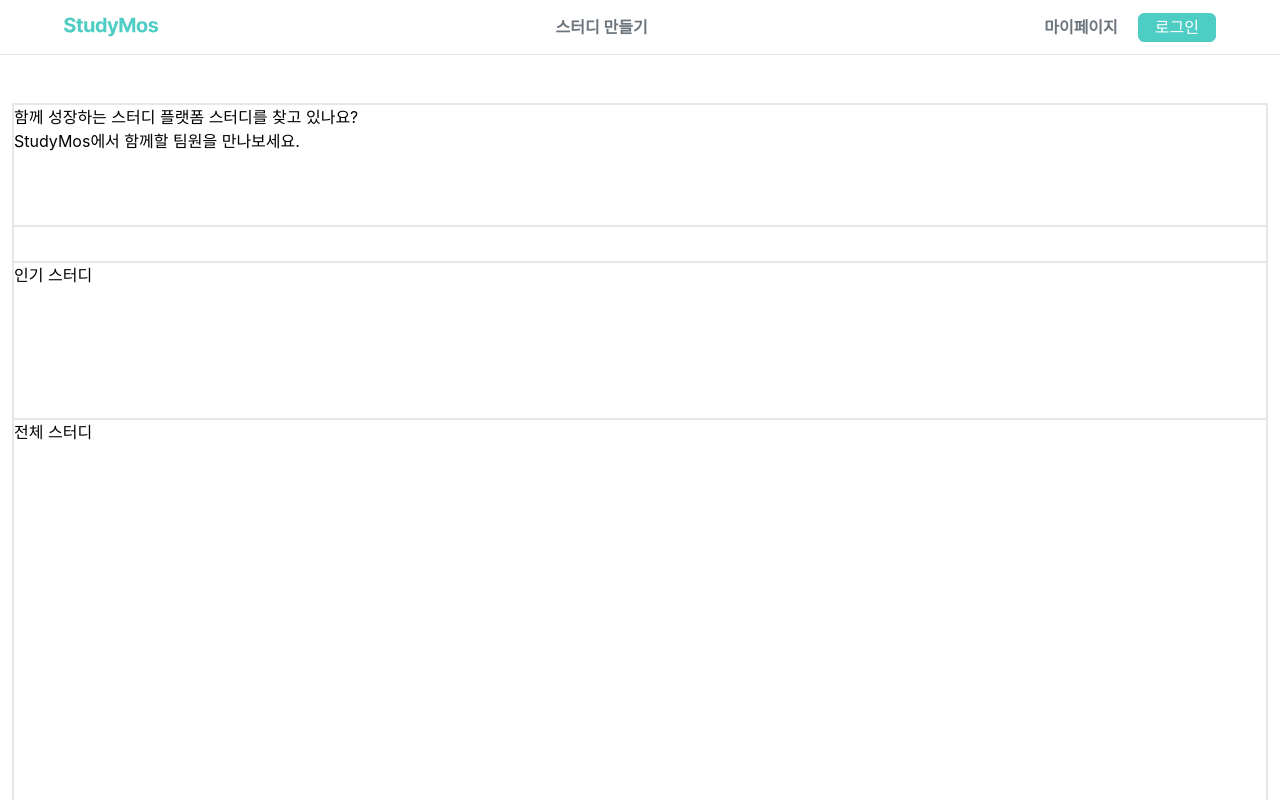
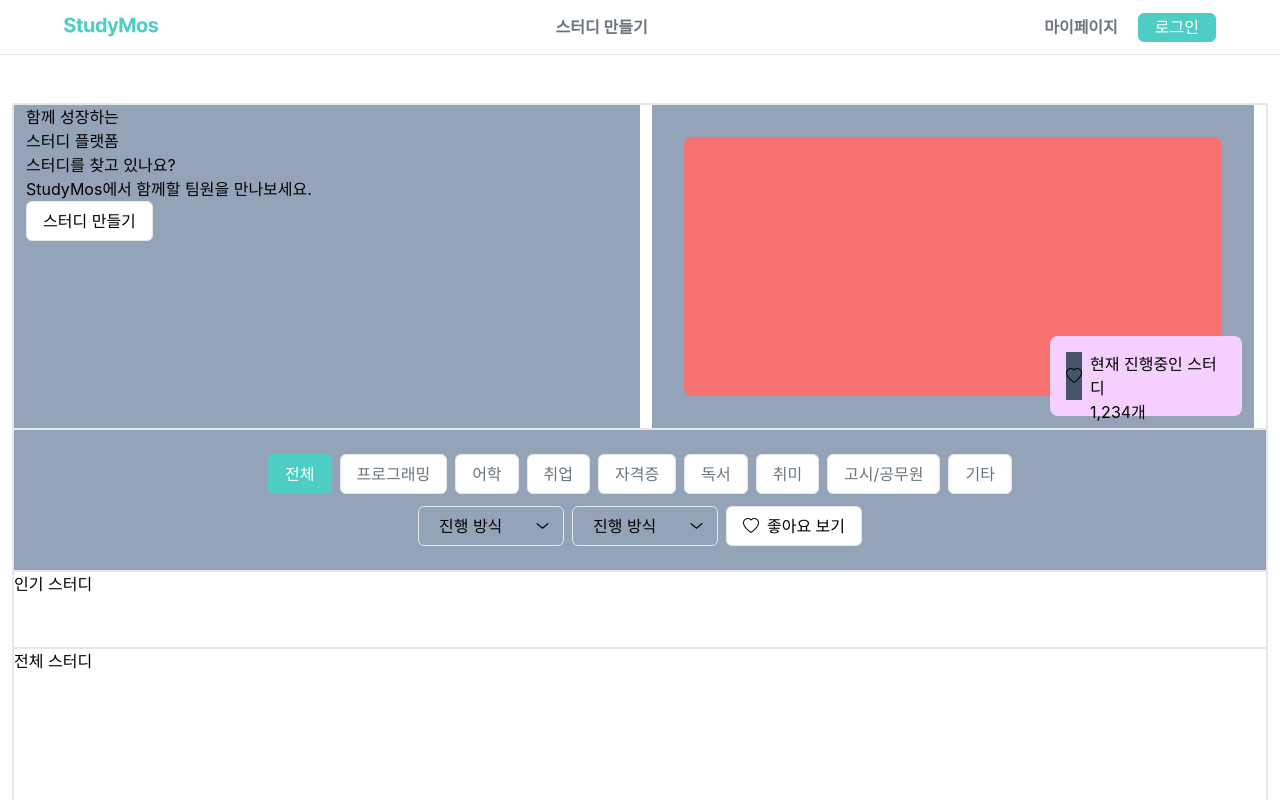
Before and after one commit to project-mos/frontend, a Next.js app: page / in a window 1280 px wide. Shown: the top 800 px of the page. Built offline with nearby package versions, Linux system fonts and the light colour scheme.

Commit message:
💄 [Design]: landing page 상단 레이아웃 작업 (desktop) 완료

```diff
--- a/src/app/page.tsx
+++ b/src/app/page.tsx
@@ -1,13 +1,68 @@
+import Button from "@/components/atoms/Button";
+
+import Select from "@/components/atoms/Select";
 import Pagination from "@/components/molecules/Pagination";
 
 export default function Home() {
   return (
-    <div className="flex h-screen flex-col border">
-      <div className="h-[325px] w-full border">
-        함께 성장하는 스터디 플랫폼 스터디를 찾고 있나요? <br /> StudyMos에서
-        함께할 팀원을 만나보세요.
+    <div className="flex h-screen flex-col border ">
+      <div className="flex min-h-[325px] w-full border sm-mobile:flex-col ">
+        <div className="box-border h-full w-1/2 bg-slate-400 px-3 ">
+          <div>
+            함께 성장하는
+            <br /> 스터디 플랫폼
+          </div>
+          <div>
+            스터디를 찾고 있나요? <br /> StudyMos에서 함께할 팀원을 만나보세요.
+          </div>
+          <div>
+            <Button.Default>스터디 만들기</Button.Default>
+          </div>
+        </div>
+        <div className="box-border w-1/2 px-3">
+          <div className="box-border h-full bg-slate-400 p-8">
+            <div className="relative size-full rounded-lg bg-red-400">
+              <div className="absolute bottom-0 right-0 box-border flex h-20 w-48 translate-x-[20px] translate-y-[20px] gap-2 rounded-lg bg-fuchsia-200 p-4">
+                <div className="flex items-center bg-slate-600">
+                  <i className="bi bi-heart"></i>
+                </div>
+                <div className="">
+                  <div>현재 진행중인 스터디</div>
+                  <div>1,234개</div>
+                </div>
+              </div>
+            </div>
+          </div>
+        </div>
       </div>
-      <div className="h-[95px] w-full border"></div>
+      <div className="box-border flex w-full flex-col  gap-3 border bg-slate-400 py-6">
+        <div className="flex w-full items-center justify-center gap-2">
+          <Button.Solid color="Main" active>
+            전체
+          </Button.Solid>
+          <Button.Solid color="Main">프로그래밍</Button.Solid>
+          <Button.Solid color="Main">어학</Button.Solid>
+          <Button.Solid color="Main">취업</Button.Solid>
+          <Button.Solid color="Main">자격증</Button.Solid>
+          <Button.Solid color="Main">독서</Button.Solid>
+          <Button.Solid color="Main">취미</Button.Solid>
+          <Button.Solid color="Main">고시/공무원</Button.Solid>
+          <Button.Solid color="Main">기타</Button.Solid>
+        </div>
+        <div className="flex w-full items-center justify-center gap-2">
+          <Select placeholder="진행 방식" defaultValue="">
+            <Select.Option value={1}>1</Select.Option>
+          </Select>
+          <Select placeholder="진행 방식" defaultValue="">
+            <Select.Option value={1}>1</Select.Option>
+          </Select>
+          <Button.Default>
+            <i className="bi bi-heart"></i>
+            좋아요 보기
+          </Button.Default>
+          {/* <Input name="" /> */}
+        </div>
+      </div>
       <div className="h-[420px] w-full border">인기 스터디</div>
       <div className="h-[1190px] w-full border">전체 스터디</div>
       <Pagination activePage={1} totalPage={2} />
```
